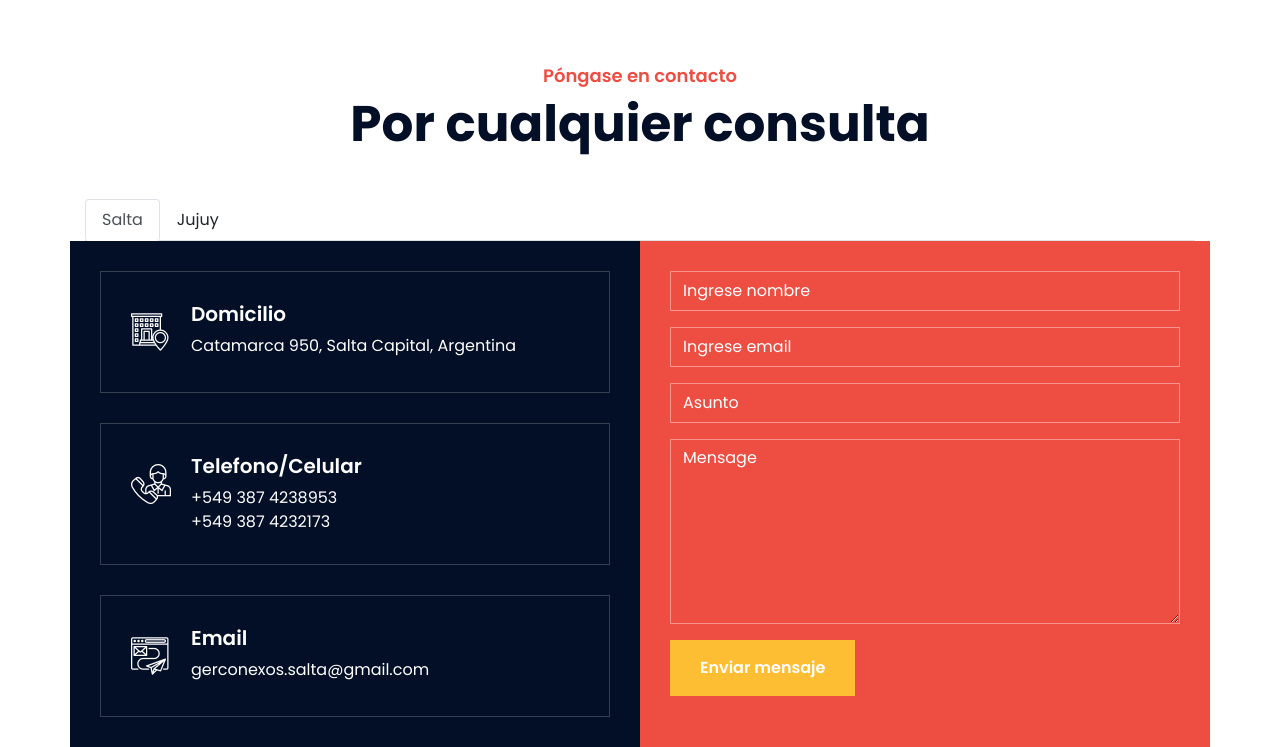
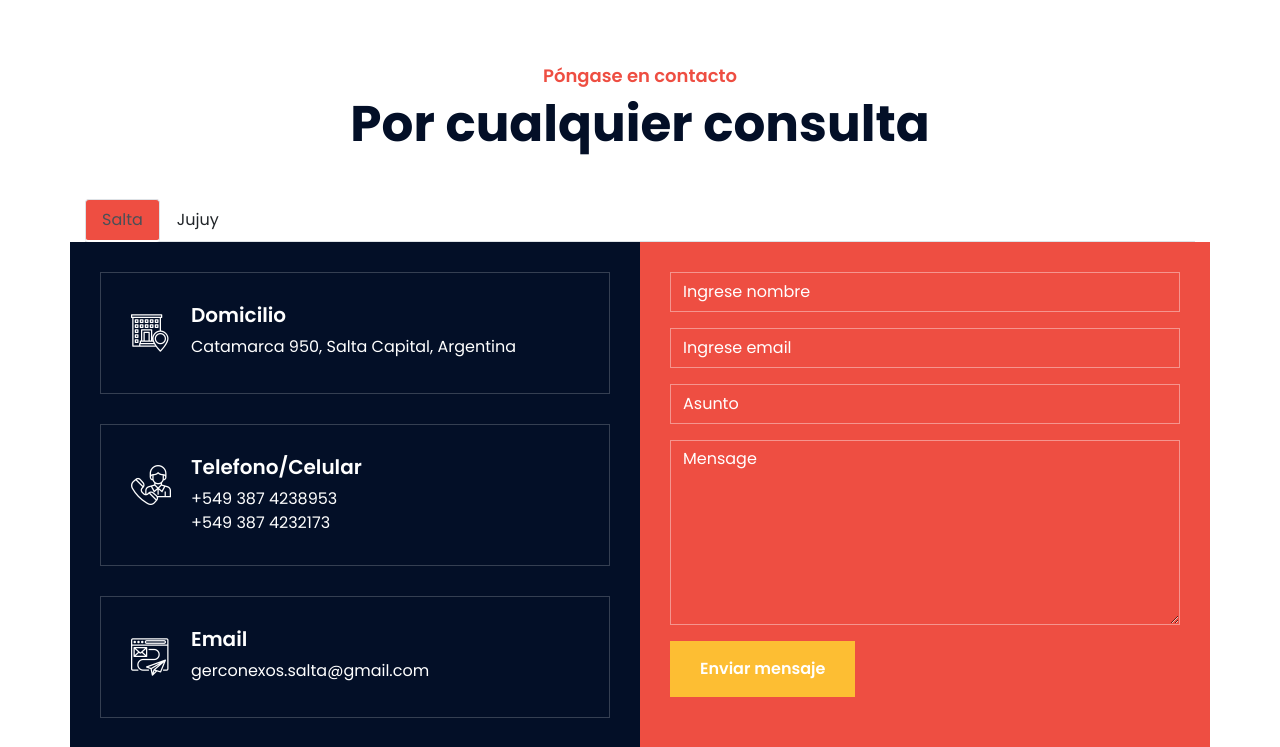
Before and after one commit to IsmaJoseEscalante-dev/Conexus, a PHP site: page /contact.php in a window 1280 px wide. Shown: the part 509-1256 px from the top of the page. Run offline with PHP 8.4, Linux system fonts and the light colour scheme; data that the repository does not hold is empty; some libraries are stand-ins or nearby versions.

Commit message:
change style

```diff
--- a/css/style.css
+++ b/css/style.css
@@ -2237,3 +2237,8 @@ a:focus {
         text-align: center;
     }
 }
+
+.nav-tabs .nav-item.show .nav-link, .nav-tabs .nav-link.active {
+    background: #ee4e42;
+    border-bottom: 2px solid #ffffff;
+}
```
